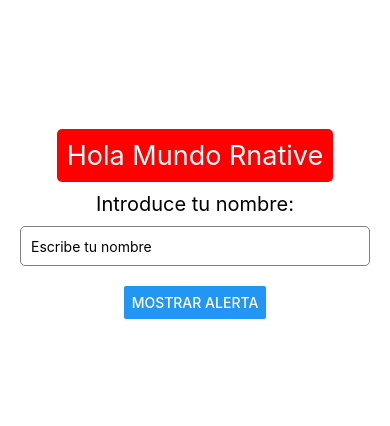
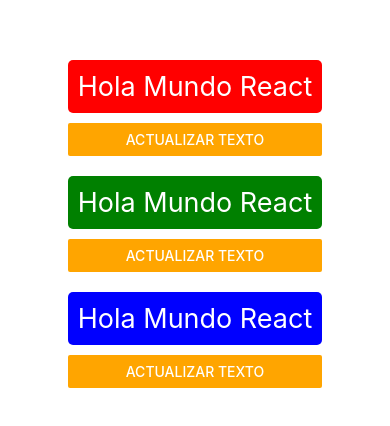
Before and after one commit to L4nsir3x/PM194, a React Native app in the folder my-blank/: screen / in a window 390 px wide. Shown: the part 198-624 px from the top of the page. Built offline with nearby package versions, Linux system fonts and the light colour scheme.

Commit message:
Practica Boton

```diff
--- a/my-blank/App.js
+++ b/my-blank/App.js
@@ -1,51 +1,35 @@
 /* Zona 1: Importaciones */
 import React, { useState } from 'react';
-import { StatusBar } from 'expo-status-bar';
-import { StyleSheet, Text, View, Button, TextInput } from 'react-native';
+import { StyleSheet, Text, View, Button, Switch } from 'react-native';
 
 /* Componente Texto */
 const Texto = ({ style }) => {
-  const [children, setChildren] = useState('Hola Mundo Rnative');
-
-  const actualizarTexto = () => {
-    setChildren('Hola Mundo Rnative Actualizado');
-  };
+  const [contenido, setContenido] = useState('Hola Mundo React');
+  const actualizarTexto = () => setContenido('Hola Mundo como estas');
 
   return (
-    <Text style={[styles.text, style]} onPress={actualizarTexto}>
-      {children}
-    </Text>
+    <View style={{ margin: 10 }}>
+      <Text style={[styles.text, style]}>{contenido}</Text>
+      <Button title="Actualizar texto" onPress={actualizarTexto} color="orange" />
+    </View>
   );
 };
 
+// const [isEnabled, setIsEnabled] = useState(false);
+// const toggleSwitch = () => setIsEnabled(previousState => !previousState);
+
 /* Zona 2: Main */
 export default function App() {
-  const [name, setName] = useState('');
-
-  const showAlert = () => {
-    if (name.trim() === '') {
-      window.alert('Por favor, introduce tu nombre antes de continuar.');
-    } else {
-      window.alert(`¡Hola! Bienvenido/a, ${name}`);
-    }
-  };
-
   return (
     <View style={styles.container}>
       <Texto style={styles.red} />
-      <StatusBar style="auto" />
-
-      <Text style={styles.title}>Introduce tu nombre:</Text>
-      <TextInput
-        style={styles.input}
-        placeholder="Escribe tu nombre"
-        value={name}
-        onChangeText={text => setName(text)}
-      />
-      <Button title="Mostrar alerta" onPress={showAlert} />
+      <Texto style={styles.green} />
+      <Texto style={styles.blue} />
     </View>
   );
 }
+
+/* Estilos */
 
 /* Estilos */
 const styles = StyleSheet.create({
```
